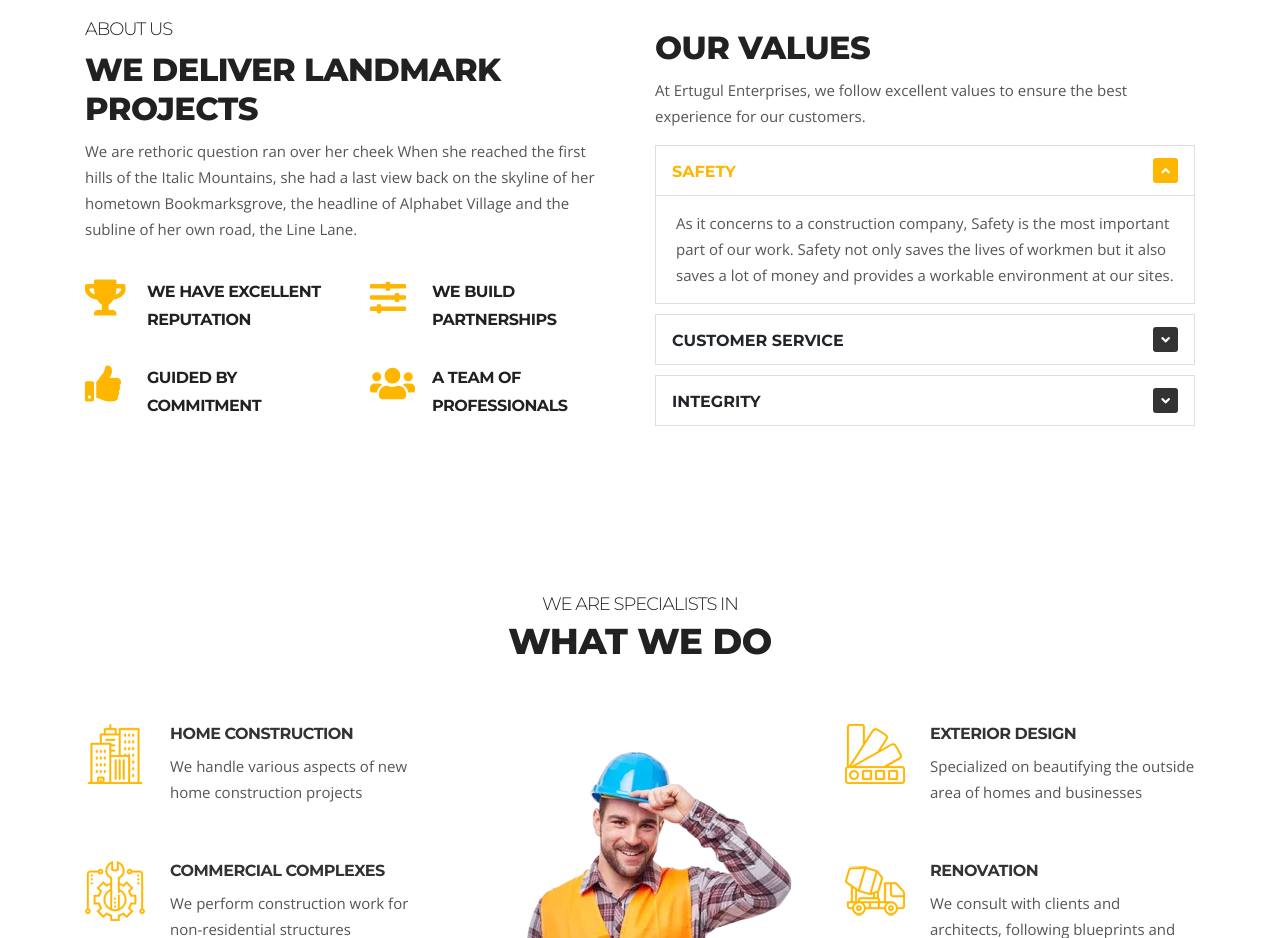
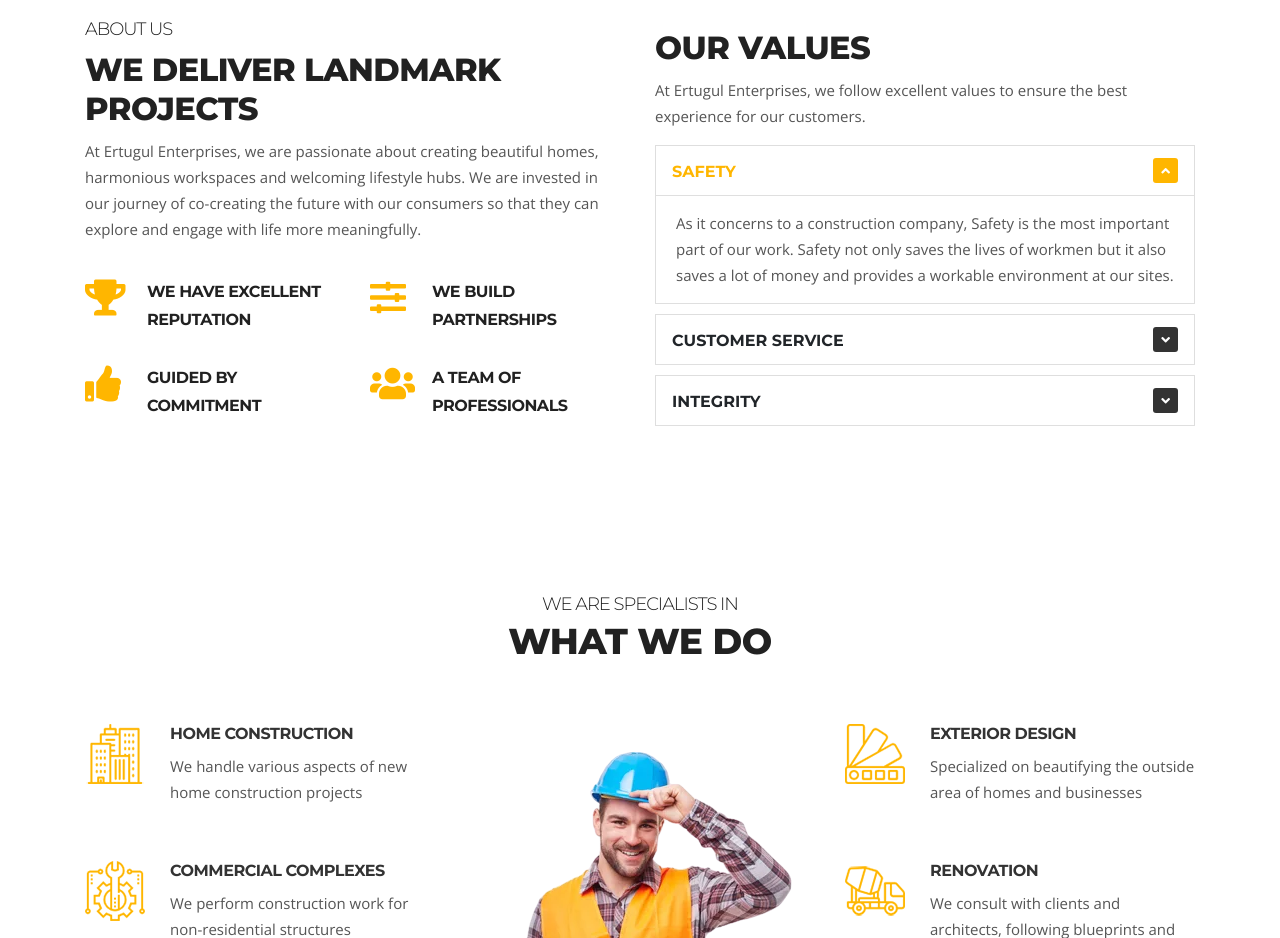
Before and after one commit to ertugul-entp/ertugul-entp.github.io, a plain HTML site: page index.html in a window 1280 px wide. Shown: the part 1000-1938 px from the top of the page. Drawn offline with nearby package versions, Linux system fonts and the light colour scheme; some packages are replaced by stand-ins of ours.

Commit message:
Update index.html

```diff
--- a/index.html
+++ b/index.html
@@ -192,9 +192,7 @@
           <div class="ts-intro">
               <h2 class="into-title">About Us</h2>
               <h3 class="into-sub-title">We deliver landmark projects</h3>
-              <p>We are rethoric question ran over her cheek When she reached the first hills of the Italic Mountains,
-                she had a last view back on the skyline of her hometown Bookmarksgrove, the headline of Alphabet Village
-                and the subline of her own road, the Line Lane.</p>
+              <p>At Ertugul Enterprises, we are passionate about creating beautiful homes, harmonious workspaces and welcoming lifestyle hubs. We are invested in our journey of co-creating the future with our consumers so that they can explore and engage with life more meaningfully.</p>
           </div><!-- Intro box end -->
 
           <div class="gap-20"></div>
```
